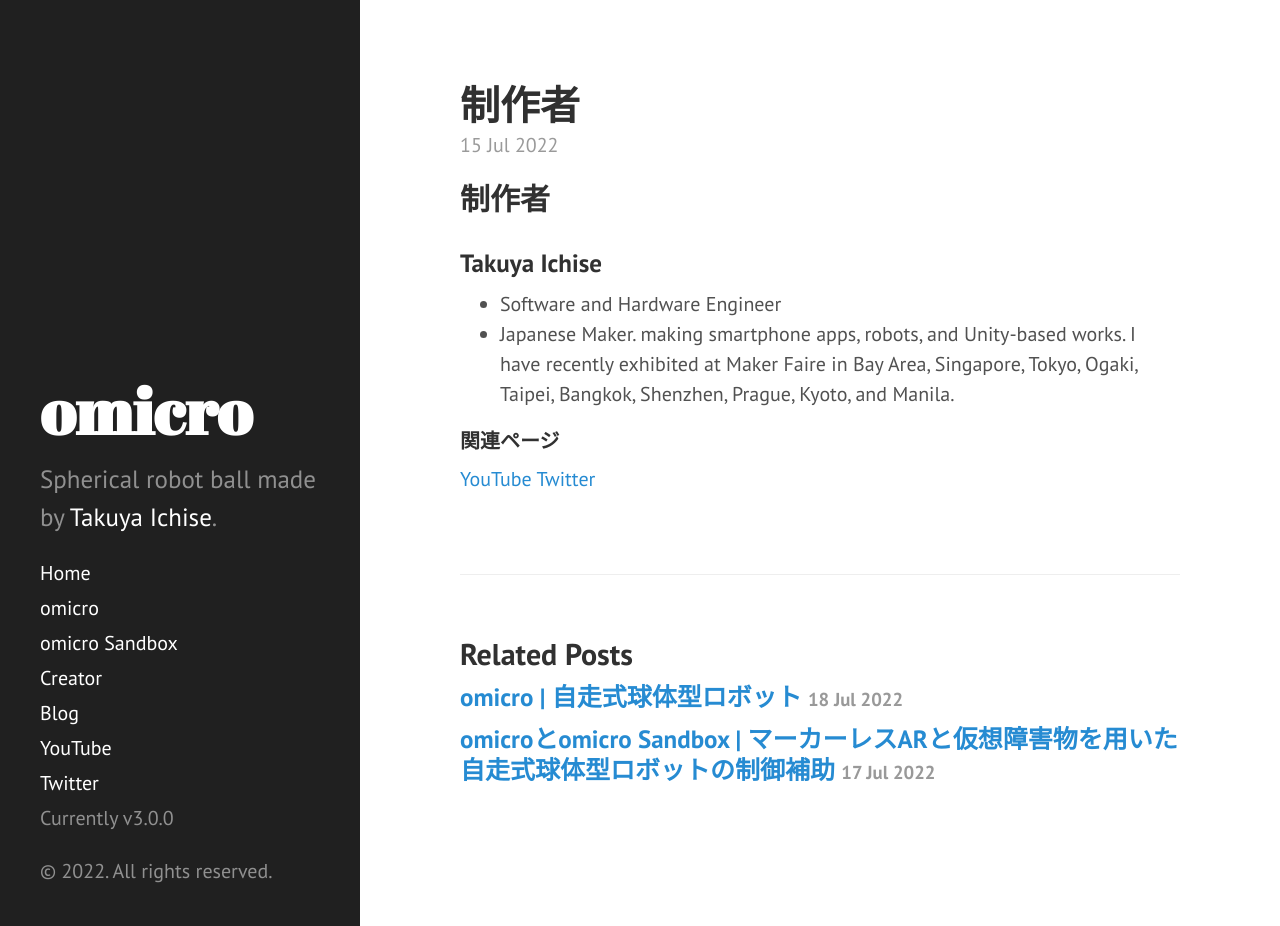
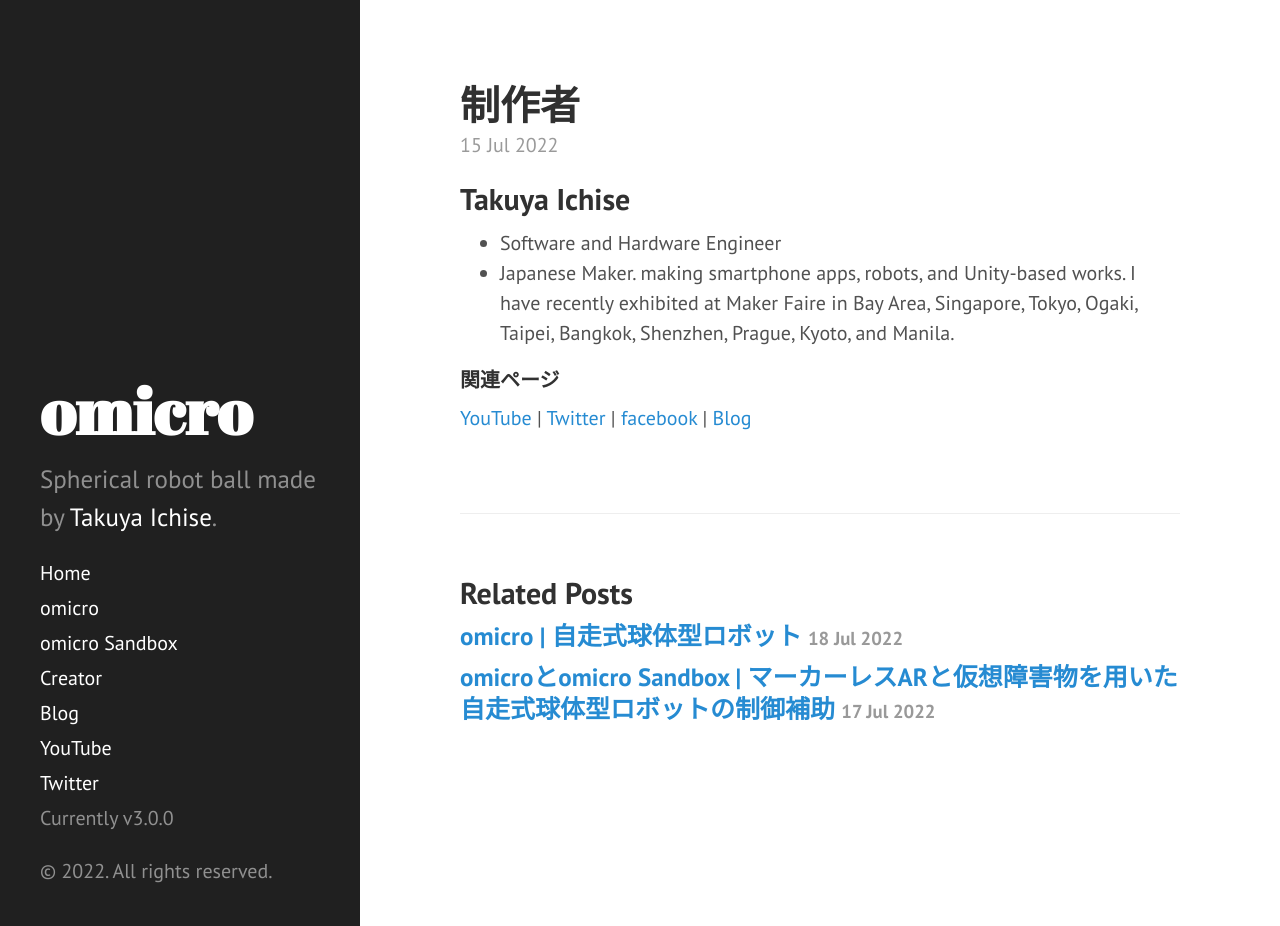
Before and after one commit to tichise/omicro.tokyo, a Jekyll site: the page built from _posts/2022-07-15-creator.md, in a window 1280 px wide and 926 px high. Built offline with Jekyll 4.4.1, drawn with Linux system fonts in a browser that asks for light colours; Markdown is read by kramdown in place of the engine named in the settings.

Commit message:
Update 2022-07-15-creator.md

```diff
--- a/_posts/2022-07-15-creator.md
+++ b/_posts/2022-07-15-creator.md
@@ -3,12 +3,9 @@ layout: post
 title: 制作者
 ---
 
-## 制作者
-
-### Takuya Ichise
+## Takuya Ichise
 - Software and Hardware Engineer
 - Japanese Maker. making smartphone apps, robots, and Unity-based works. I have recently exhibited at Maker Faire in Bay Area, Singapore, Tokyo, Ogaki, Taipei, Bangkok, Shenzhen, Prague, Kyoto, and Manila.
 
 #### 関連ページ
-<a href="http://bit.ly/3rao0nP">YouTube</a>
-<a href="https://twitter.com/tichise">Twitter</a>
+<a href="http://bit.ly/3rao0nP">YouTube</a> | <a href="https://twitter.com/tichise">Twitter</a> | <a href="https://www.facebook.com/tichise">facebook</a> | <a href="https://medium.com/tichise">Blog</a>
```
